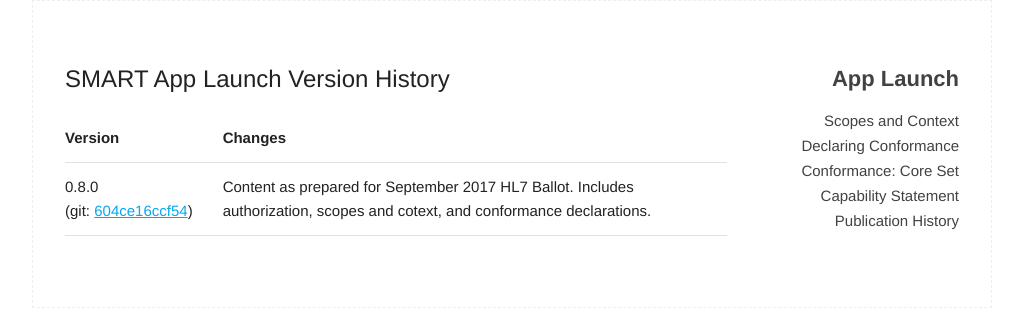
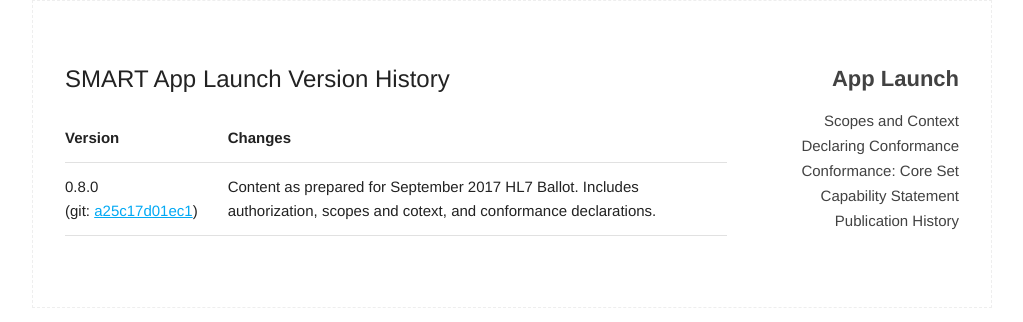
Before and after one commit to smart-on-fhir/smart-on-fhir.github.io, a Jekyll site: the page built from history/index.md, in a window 1280 px wide. Shown: the top 322 px of the page, without its empty margins (128-1151 px from the left). Built offline with Jekyll 4.4.1, drawn with Linux system fonts in a browser that asks for light colours.

Commit message:
Update history ref

```diff
--- a/history/index.md
+++ b/history/index.md
@@ -7,4 +7,4 @@
 
 | Version  | Changes |
 |----------|---------|
-| 0.8.0<br>(git:&nbsp;[604ce16ccf54](https://github.com/HL7/smart-app-launch/tree/604ce16ccf548e3bca75547c1a13908dd4eef248)) | Content as prepared for September 2017 HL7 Ballot. Includes authorization, scopes and cotext, and conformance declarations. |
+| 0.8.0<br>(git:&nbsp;[a25c17d01ec1](https://github.com/HL7/smart-app-launch/tree/a25c17d01ec1307b64ced538ff0a8b0ab6181fd5)) | Content as prepared for September 2017 HL7 Ballot. Includes authorization, scopes and cotext, and conformance declarations. |
```
